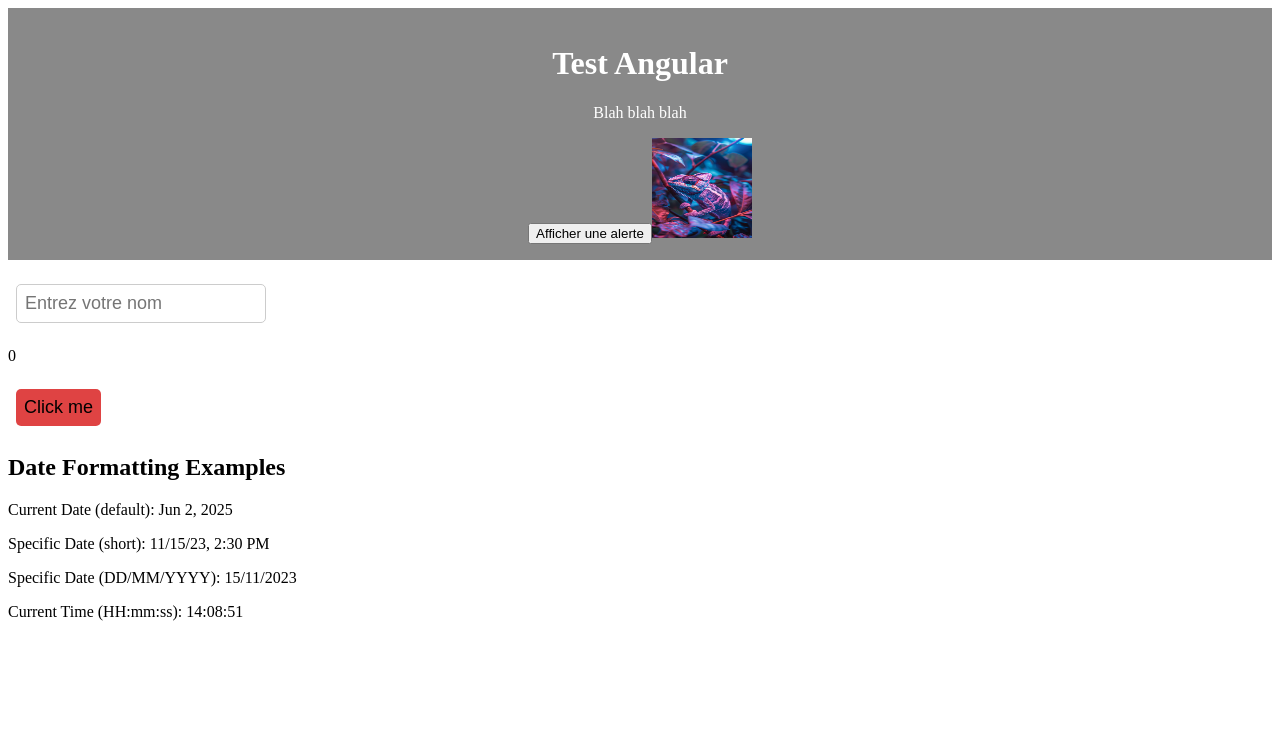
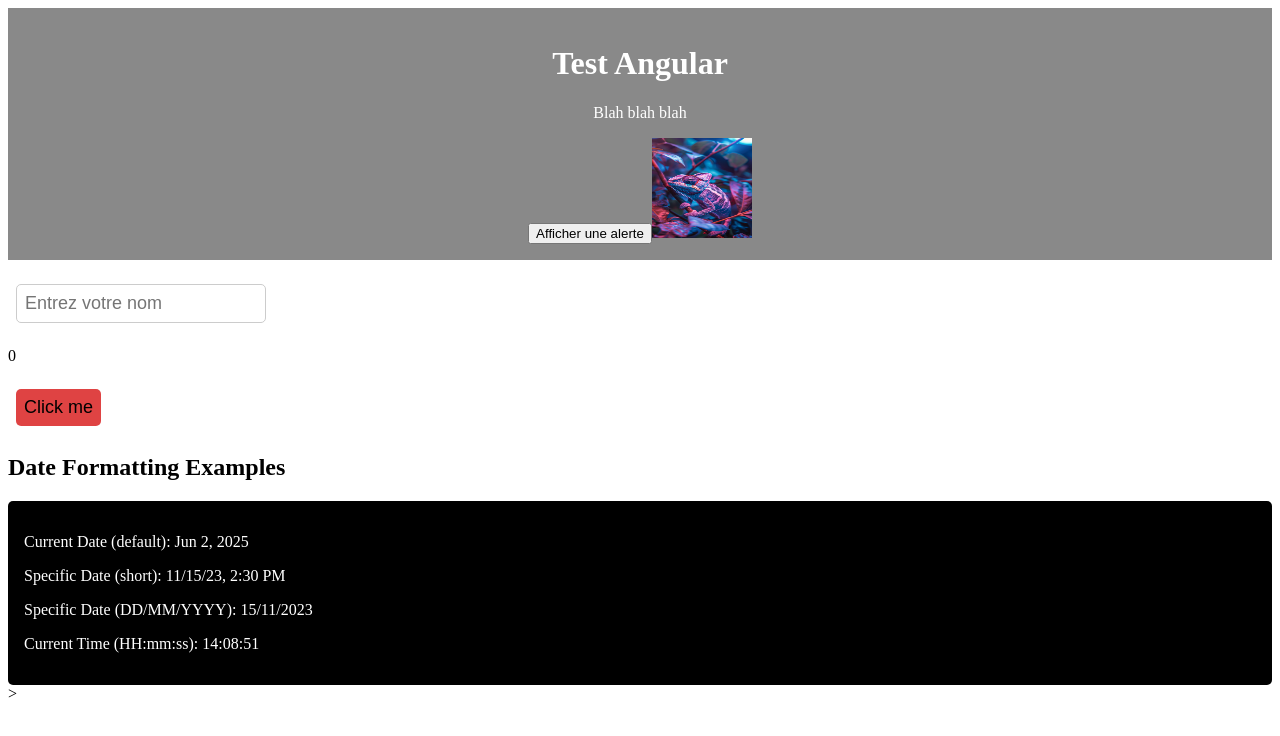
Before and after one commit to LucasAliasElvennope/Test-Angular, an Angular app: page / in a window 1280 px wide. Shown: the top 736 px of the page. Built offline with nearby package versions, Linux system fonts and the light colour scheme.

Commit message:
feat : adding and removing a json pipe

```diff
--- a/src/app/app.html
+++ b/src/app/app.html
@@ -1,5 +1,5 @@
 <main>
 <app-header></app-header>
 <app-hello-user></app-hello-user>
-<app-date-compo></app-date-compo>
+<app-date-compo></app-date-compo>>
 </main>
--- a/src/app/app.ts
+++ b/src/app/app.ts
@@ -3,6 +3,7 @@ import { Header } from './header/header.component';
 import { HelloUser } from './hello-user/hello-user';
 import { MajusculePipe } from './majuscule-pipe';
 import { DateCompo } from './date-compo/date-compo';
+
 
 @Component({
   selector: 'app-root',
--- a/src/app/date-compo/date-compo.html
+++ b/src/app/date-compo/date-compo.html
@@ -1,6 +1,7 @@
 <h2>Date Formatting Examples</h2>
-
+<section id="date">
 <p>Current Date (default): {{ currentDate | date }}</p>
 <p>Specific Date (short): {{ specificDate | date:'short' }}</p>
 <p>Specific Date (DD/MM/YYYY): {{ specificDate | date:'dd/MM/yyyy' }}</p>
 <p>Current Time (HH:mm:ss): {{ currentDate | date:'HH:mm:ss' }}</p>
+</section>
--- a/src/app/date-compo/date-compo.scss
+++ b/src/app/date-compo/date-compo.scss
@@ -0,0 +1,6 @@
+#date {
+    background-color: black;
+    color: white;
+    border-radius: 5px;
+    padding: 1rem;
+}
```
